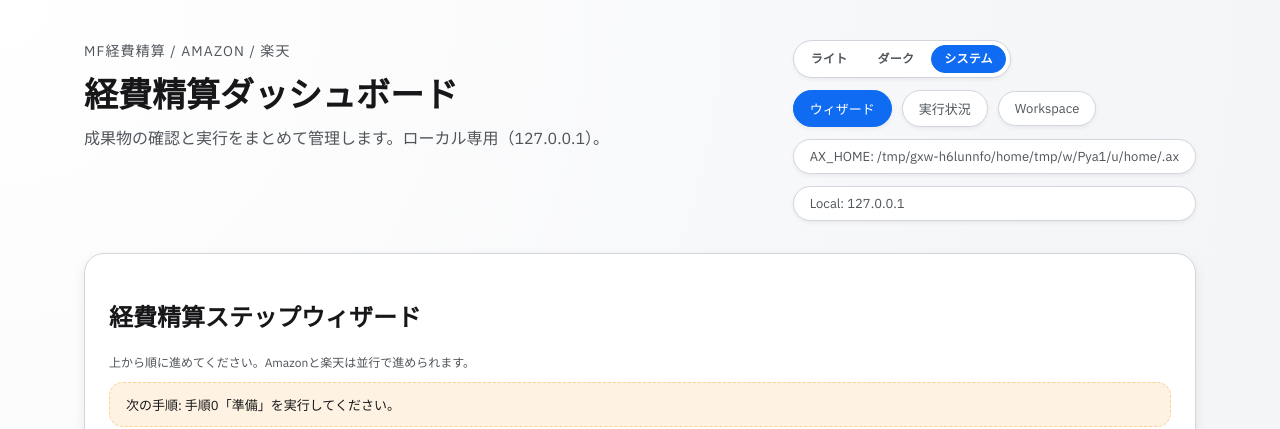
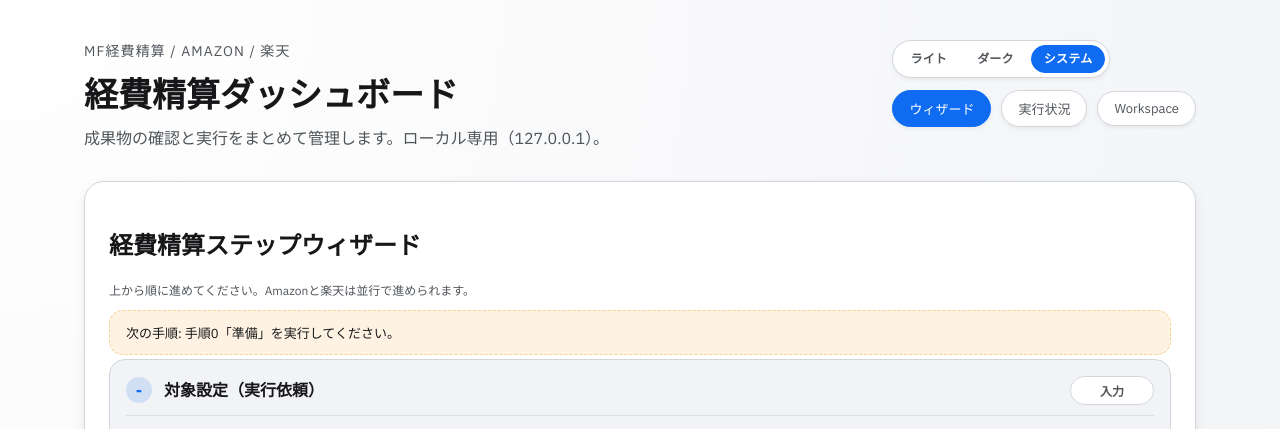
Before and after one commit to Igasawa/Skills-personal, a FastAPI app: page / in a window 1280 px wide. Shown: the top 429 px of the page. Run offline with FastAPI, Linux system fonts and the light colour scheme.

Commit message:
dashboard: remove environment info display
AX_HOMEとLocal IPの表記を削除。

Co-Authored-By: Claude Sonnet 4.5 <noreply@anthropic.com>

```diff
--- a/skills/mfcloud-expense-receipt-reconcile/dashboard/templates/index.html
+++ b/skills/mfcloud-expense-receipt-reconcile/dashboard/templates/index.html
@@ -22,8 +22,6 @@
             <a class="pill" href="/status">実行状況</a>
             <a class="pill" href="/workspace" data-workspace-link>Workspace</a>
           </div>
-          <div class="pill">AX_HOME: {{ ax_home }}</div>
-          <div class="pill">Local: 127.0.0.1</div>
         </div>
       </header>
 
```
